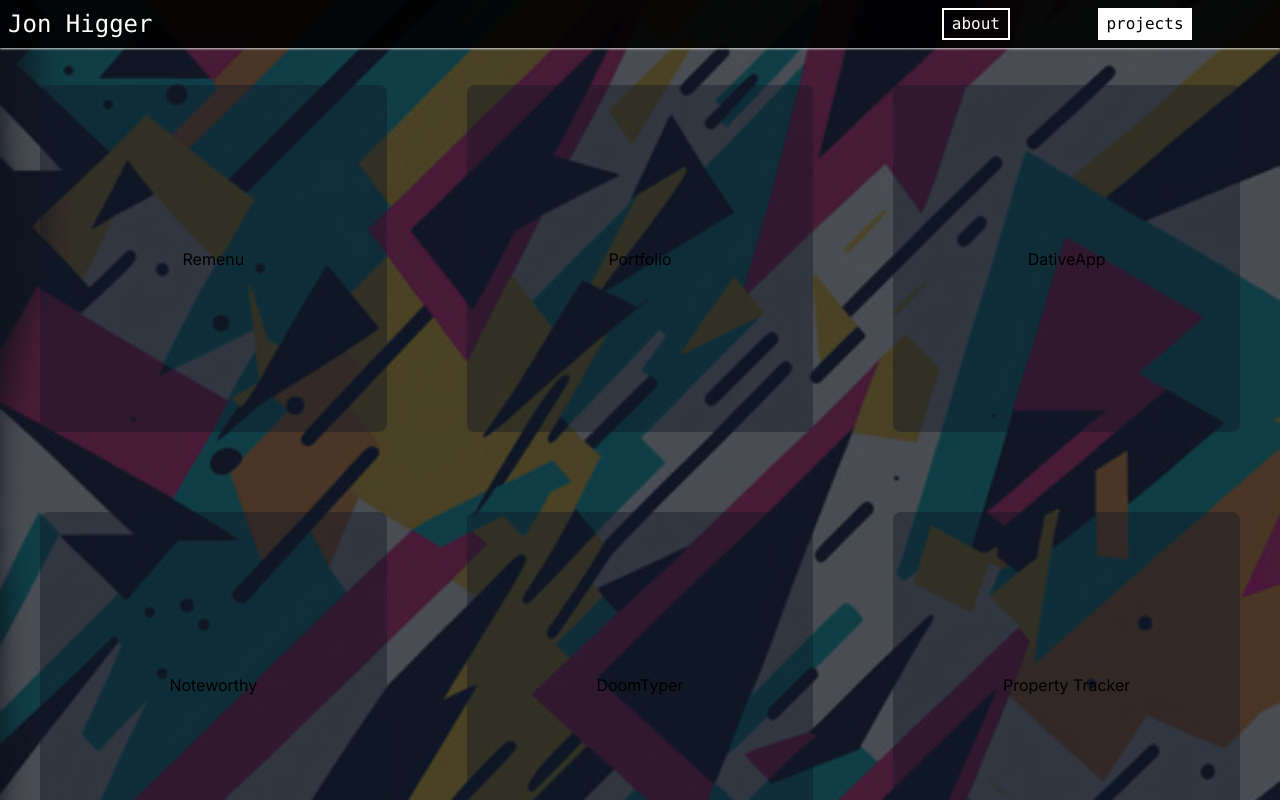
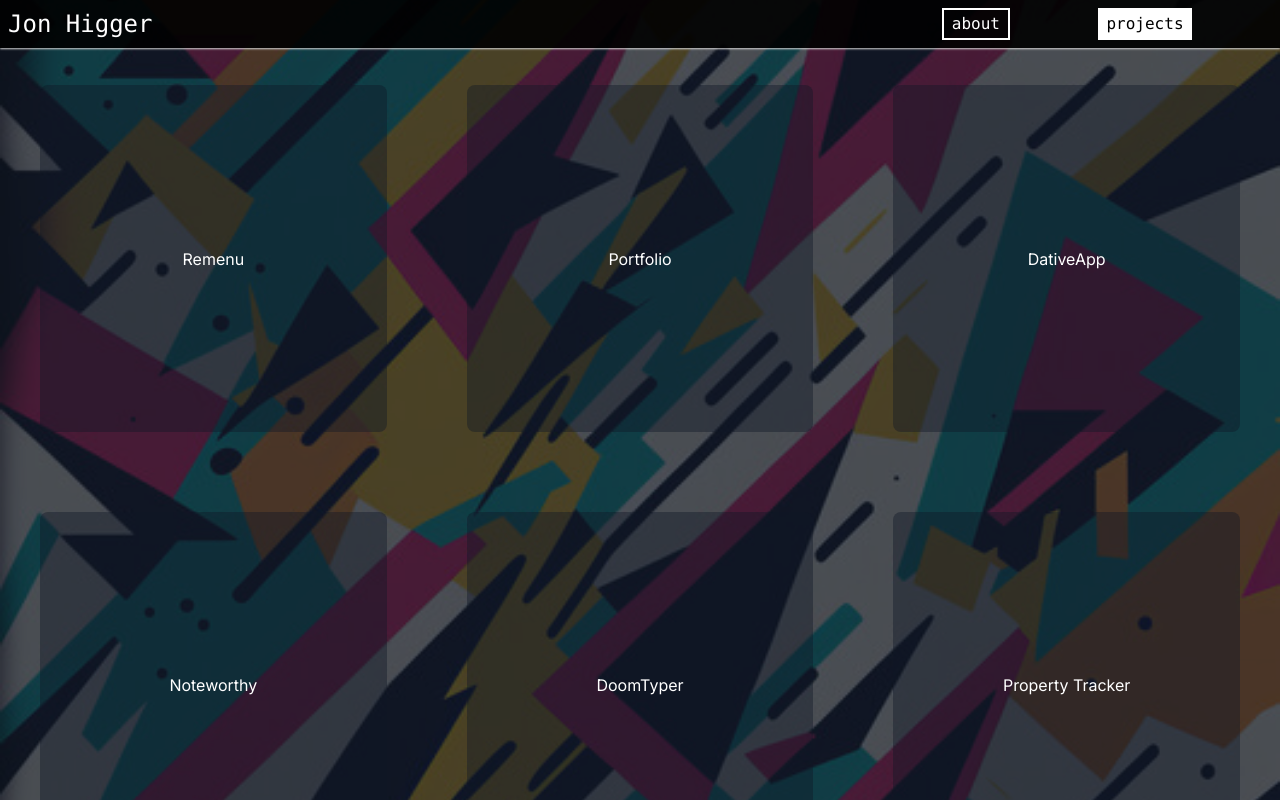
Before and after one commit to jjhiggz/personal-site-2024, a Next.js app: page /projects in a window 1280 px wide. Built offline with nearby package versions, Linux system fonts and the light colour scheme.

Commit message:
fixed stuff

```diff
--- a/src/app/layout.tsx
+++ b/src/app/layout.tsx
@@ -1,6 +1,7 @@
 import type { Metadata } from "next";
 import { Inter } from "next/font/google";
 import "./globals.css";
+import { twcx } from "@/utils/tailwind-helpers";
 
 const inter = Inter({ subsets: ["latin"] });
 
@@ -18,8 +19,8 @@ export default function RootLayout({
   children: React.ReactNode;
 }>) {
   return (
-    <html lang="en">
-      <body className={inter.className}>{children}</body>
+    <html lang="en" className="dark text-white">
+      <body className={twcx(inter.className, "dark")}>{children}</body>
     </html>
   );
 }
--- a/tailwind.config.ts
+++ b/tailwind.config.ts
@@ -3,6 +3,7 @@ import type { Config } from "tailwindcss";
 import plugin from "tailwindcss/plugin";
 
 const config: Config = {
+  darkMode: "selector",
   content: [
     "./src/pages/**/*.{js,ts,jsx,tsx,mdx}",
     "./src/components/**/*.{js,ts,jsx,tsx,mdx}",
```
